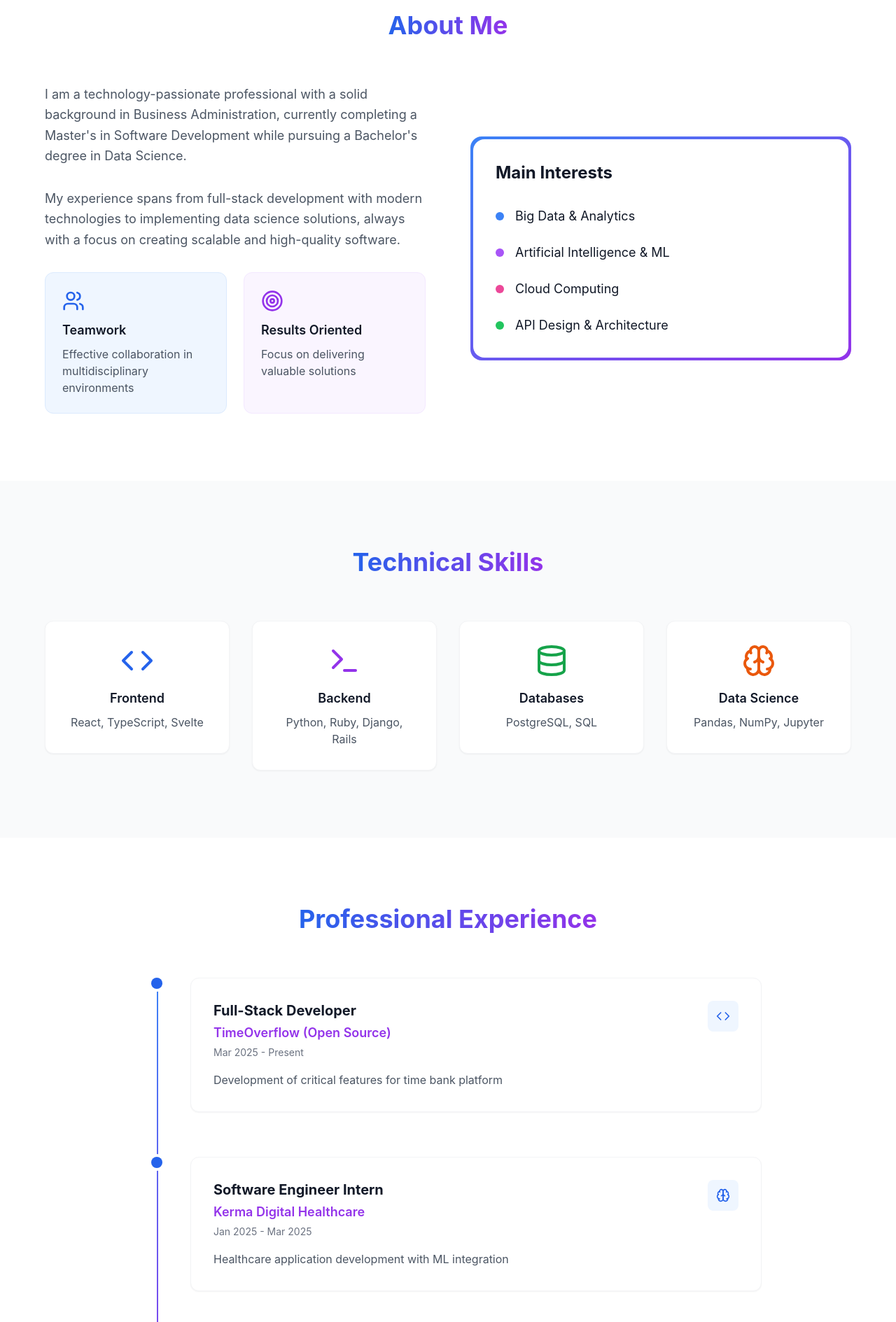
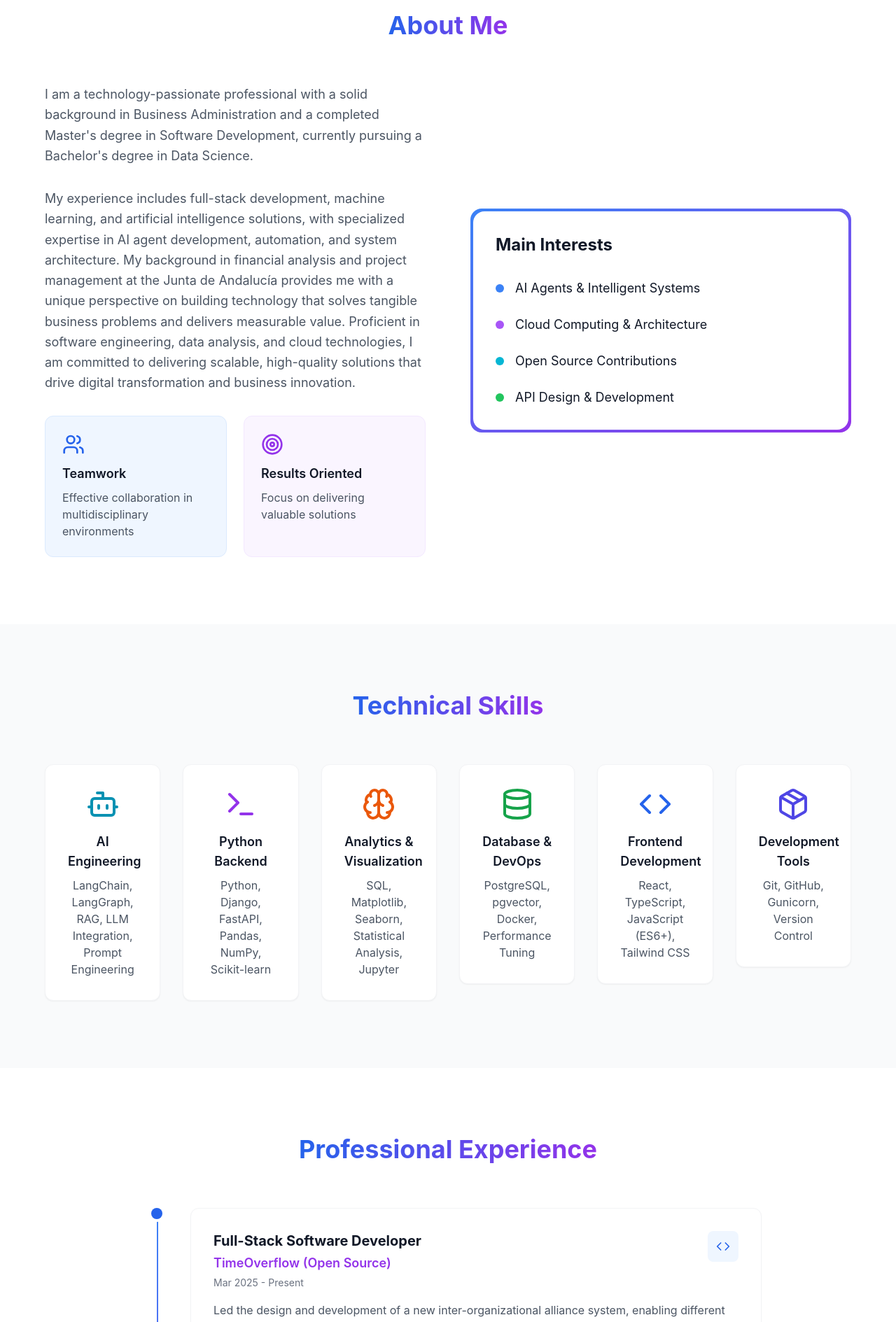
Before and after one commit to gmartincor/Guillermo-portfolio, a React (Create React App) app: page / in a window 1280 px wide. Shown: the part 880-2769 px from the top of the page at 70% size. Built offline with nearby package versions, Linux system fonts and the light colour scheme; the HTML template or start-up script is replaced by a standard one.

Commit message:
refactor: reorganize and enhance technical skills section for clarity and impact

```diff
--- a/src/components/About/About.js
+++ b/src/components/About/About.js
@@ -15,14 +15,16 @@ const About = () => {
           <div className="space-y-8">
             <p className="text-lg text-gray-600 dark:text-gray-400 leading-relaxed">
               I am a technology-passionate professional with a solid background in
-              Business Administration, currently completing a Master's in Software Development
-              while pursuing a Bachelor's degree in Data Science.
+              Business Administration and a completed Master's degree in Software Development,
+              currently pursuing a Bachelor's degree in Data Science.
             </p>
 
             <p className="text-lg text-gray-600 dark:text-gray-400 leading-relaxed">
-              My experience spans from full-stack development with modern technologies to
-              implementing data science solutions, always with a focus on creating
-              scalable and high-quality software.
+              My experience includes full-stack development, machine learning, and artificial intelligence solutions,
+              with specialized expertise in AI agent development, automation, and system architecture.
+              My background in financial analysis and project management at the Junta de Andalucía provides me with a unique perspective on building technology that solves tangible business problems and delivers measurable value.
+              Proficient in software engineering, data analysis, and cloud technologies,
+              I am committed to delivering scalable, high-quality solutions that drive digital transformation and business innovation.
             </p>
 
             <div className="grid grid-cols-1 sm:grid-cols-2 gap-6 mt-12">
@@ -50,19 +52,19 @@ const About = () => {
                 <div className="space-y-6">
                   <div className="flex items-center gap-4">
                     <div className="w-3 h-3 bg-blue-500 rounded-full"></div>
-                    <span className="text-lg">Big Data & Analytics</span>
+                    <span className="text-lg">AI Agents & Intelligent Systems</span>
                   </div>
                   <div className="flex items-center gap-4">
                     <div className="w-3 h-3 bg-purple-500 rounded-full"></div>
-                    <span className="text-lg">Artificial Intelligence & ML</span>
+                    <span className="text-lg">Cloud Computing & Architecture</span>
                   </div>
                   <div className="flex items-center gap-4">
-                    <div className="w-3 h-3 bg-pink-500 rounded-full"></div>
-                    <span className="text-lg">Cloud Computing</span>
+                    <div className="w-3 h-3 bg-cyan-500 rounded-full"></div>
+                    <span className="text-lg">Open Source Contributions</span>
                   </div>
                   <div className="flex items-center gap-4">
                     <div className="w-3 h-3 bg-green-500 rounded-full"></div>
-                    <span className="text-lg">API Design & Architecture</span>
+                    <span className="text-lg">API Design & Development</span>
                   </div>
                 </div>
               </div>
--- a/src/components/Contact/Contact.js
+++ b/src/components/Contact/Contact.js
@@ -13,7 +13,7 @@ const Contact = () => {
         </h2>
 
         <p className="text-xl text-gray-600 dark:text-gray-400 mb-16 leading-relaxed">
-          I'm always interested in new projects and collaboration opportunities
+          I'm always interested in new software development projects, AI implementation opportunities, and professional collaboration
         </p>
 
         <div className="grid grid-cols-1 md:grid-cols-2 lg:grid-cols-4 gap-8 mb-16">
--- a/src/components/Hero/Hero.js
+++ b/src/components/Hero/Hero.js
@@ -34,12 +34,12 @@ const Hero = () => {
 
         <div className="flex flex-col sm:flex-row items-center justify-center gap-4 mb-8">
           <div className="flex items-center gap-2 bg-blue-50 dark:bg-blue-900/30 px-6 py-3 rounded-full border border-blue-200 dark:border-blue-800">
-            <Terminal className="w-5 h-5 text-blue-600 dark:text-blue-400" />
-            <span className="text-lg font-semibold">Software Developer</span>
+            <Brain className="w-5 h-5 text-blue-600 dark:text-blue-400" />
+            <span className="text-lg font-semibold">AI Engineer</span>
           </div>
           <div className="flex items-center gap-2 bg-purple-50 dark:bg-purple-900/30 px-6 py-3 rounded-full border border-purple-200 dark:border-purple-800">
-            <Brain className="w-5 h-5 text-purple-600 dark:text-purple-400" />
-            <span className="text-lg font-semibold">Data Scientist</span>
+            <Terminal className="w-5 h-5 text-purple-600 dark:text-purple-400" />
+            <span className="text-lg font-semibold">Full-Stack Developer</span>
           </div>
         </div>
 
--- a/src/components/Skills/Skills.js
+++ b/src/components/Skills/Skills.js
@@ -1,5 +1,5 @@
 import React from 'react';
-import { Code, Terminal, Database, Brain } from 'lucide-react';
+import { Code, Terminal, Database, Brain, Bot, Package } from 'lucide-react';
 
 const Skills = () => {
   return (
@@ -12,13 +12,13 @@ const Skills = () => {
         </h2>
 
         {/* Summary Cards */}
-        <div className="grid grid-cols-2 md:grid-cols-4 gap-8">
+        <div className="grid grid-cols-2 md:grid-cols-6 gap-8">
           <div className="text-center group">
             <div className="bg-white dark:bg-gray-900 p-8 rounded-xl shadow-sm border border-gray-100 dark:border-gray-800 hover:shadow-lg transition-all duration-300">
-              <Code className="w-12 h-12 mx-auto mb-4 text-blue-600 group-hover:scale-110 transition-transform" />
-              <h4 className="font-semibold text-lg mb-2">Frontend</h4>
+              <Bot className="w-12 h-12 mx-auto mb-4 text-cyan-600 group-hover:scale-110 transition-transform" />
+              <h4 className="font-semibold text-lg mb-2">AI Engineering</h4>
               <p className="text-gray-600 dark:text-gray-400">
-                React, TypeScript, Svelte
+                LangChain, LangGraph, RAG, LLM Integration, Prompt Engineering
               </p>
             </div>
           </div>
@@ -26,9 +26,19 @@ const Skills = () => {
           <div className="text-center group">
             <div className="bg-white dark:bg-gray-900 p-8 rounded-xl shadow-sm border border-gray-100 dark:border-gray-800 hover:shadow-lg transition-all duration-300">
               <Terminal className="w-12 h-12 mx-auto mb-4 text-purple-600 group-hover:scale-110 transition-transform" />
-              <h4 className="font-semibold text-lg mb-2">Backend</h4>
+              <h4 className="font-semibold text-lg mb-2">Python Backend</h4>
               <p className="text-gray-600 dark:text-gray-400">
-                Python, Ruby, Django, Rails
+                Python, Django, FastAPI, Pandas, NumPy, Scikit-learn
+              </p>
+            </div>
+          </div>
+
+          <div className="text-center group">
+            <div className="bg-white dark:bg-gray-900 p-8 rounded-xl shadow-sm border border-gray-100 dark:border-gray-800 hover:shadow-lg transition-all duration-300">
+              <Brain className="w-12 h-12 mx-auto mb-4 text-orange-600 group-hover:scale-110 transition-transform" />
+              <h4 className="font-semibold text-lg mb-2">Analytics & Visualization</h4>
+              <p className="text-gray-600 dark:text-gray-400">
+                SQL, Matplotlib, Seaborn, Statistical Analysis, Jupyter
               </p>
             </div>
           </div>
@@ -36,19 +46,29 @@ const Skills = () => {
           <div className="text-center group">
             <div className="bg-white dark:bg-gray-900 p-8 rounded-xl shadow-sm border border-gray-100 dark:border-gray-800 hover:shadow-lg transition-all duration-300">
               <Database className="w-12 h-12 mx-auto mb-4 text-green-600 group-hover:scale-110 transition-transform" />
-              <h4 className="font-semibold text-lg mb-2">Databases</h4>
+              <h4 className="font-semibold text-lg mb-2">Database & DevOps</h4>
               <p className="text-gray-600 dark:text-gray-400">
-                PostgreSQL, SQL
+                PostgreSQL, pgvector, Docker, Performance Tuning
               </p>
             </div>
           </div>
 
           <div className="text-center group">
             <div className="bg-white dark:bg-gray-900 p-8 rounded-xl shadow-sm border border-gray-100 dark:border-gray-800 hover:shadow-lg transition-all duration-300">
-              <Brain className="w-12 h-12 mx-auto mb-4 text-orange-600 group-hover:scale-110 transition-transform" />
-              <h4 className="font-semibold text-lg mb-2">Data Science</h4>
+              <Code className="w-12 h-12 mx-auto mb-4 text-blue-600 group-hover:scale-110 transition-transform" />
+              <h4 className="font-semibold text-lg mb-2">Frontend Development</h4>
               <p className="text-gray-600 dark:text-gray-400">
-                Pandas, NumPy, Jupyter
+                React, TypeScript, JavaScript (ES6+), Tailwind CSS
+              </p>
+            </div>
+          </div>
+
+          <div className="text-center group">
+            <div className="bg-white dark:bg-gray-900 p-8 rounded-xl shadow-sm border border-gray-100 dark:border-gray-800 hover:shadow-lg transition-all duration-300">
+              <Package className="w-12 h-12 mx-auto mb-4 text-indigo-600 group-hover:scale-110 transition-transform" />
+              <h4 className="font-semibold text-lg mb-2">Development Tools</h4>
+              <p className="text-gray-600 dark:text-gray-400">
+                Git, GitHub, Gunicorn, Version Control
               </p>
             </div>
           </div>
--- a/src/data/projects.js
+++ b/src/data/projects.js
@@ -2,16 +2,16 @@ export const projects = [
   {
     id: 1,
     title: 'ReAct Agent for Mathematical Computing',
-    description: 'Intelligent ReAct agent that combines advanced AI capabilities with mathematical computation tools for solving integral calculus problems.',
+    description: 'Engineered an intelligent ReAct agent that seamlessly integrates advanced AI reasoning with mathematical computation tools, revolutionizing automated problem-solving for complex integral calculus.',
     tech: ['Python', 'LangChain', 'LangGraph', 'Streamlit', 'PostgreSQL', 'Docker', 'Matplotlib', 'SymPy'],
     highlights: [
-      'LangGraph ReAct workflow implementation',
-      'BigTool semantic tool selection system',
-      'Google Gemini 2.5 Flash integration',
-      'Interactive mathematical visualizations',
-      'Full PostgreSQL persistence layer',
-      'Professional Docker deployment',
-      'Comprehensive Jupyter test suite'
+      'Architected production-ready LangGraph ReAct workflow',
+      'Developed BigTool semantic tool selection system for intelligent automation',
+      'Integrated Google Gemini 2.5 Flash for enhanced reasoning capabilities',
+      'Created interactive mathematical visualizations with real-time rendering',
+      'Implemented robust PostgreSQL persistence layer for data integrity',
+      'Delivered containerized deployment solution with Docker',
+      'Built comprehensive Jupyter test suite ensuring reliability'
     ],
     link: 'https://github.com/gmartincor/Euler-LanGraph-Agent',
     type: 'professional'
@@ -19,13 +19,13 @@ export const projects = [
   {
     id: 2,
     title: 'TimeOverflow - Alliance System',
-    description: 'Lead the development of an inter-organizational alliance system for time bank communities.',
+    description: 'Architected and delivered an innovative inter-organizational alliance system that revolutionizes collaboration between time bank communities, enabling seamless resource sharing across distributed networks.',
     tech: ['Ruby on Rails', 'PostgreSQL', 'JavaScript', 'Leaflet.js', 'Highcharts'],
     highlights: [
-      'Full-stack architecture with MVC',
-      'Interactive geospatial visualization',
-      'Secure transaction system',
-      'Open source community integration'
+      'Designed full-stack MVC architecture from ground up',
+      'Built interactive geospatial visualization platform',
+      'Implemented secure cross-organizational transaction system',
+      'Drove open source community adoption and engagement'
     ],
     link: 'https://github.com/coopdevs/timeoverflow',
     type: 'open-source'
@@ -33,27 +33,28 @@ export const projects = [
   {
     id: 3,
     title: 'Zento ERP - Multi-Tenant Business Management System',
-    description: 'Comprehensive ERP system designed for multi-tenant business management with hierarchical business lines, professional invoicing, and complete data portability.',
+    description: 'Architected a comprehensive enterprise-grade ERP system enabling scalable management of complex organizational hierarchies with professional-grade invoicing and complete data sovereignty.',
     tech: ['Django', 'PostgreSQL', 'Python', 'Docker', 'Gunicorn', 'Tailwind CSS'],
     highlights: [
-      'Multi-tenant architecture with PostgreSQL schemas',
-      'Professional invoicing system with PDF generation',
-      'Advanced data export system (CSV, Excel, ZIP, JSON)',
-      'Hierarchical business structure management',
-      'Real-time analytics dashboard'
+      'Engineered multi-tenant architecture utilizing PostgreSQL schemas',
+      'Engineered a professional invoicing module capable of generating custom PDF reports',
+      'Developed advanced data export system supporting multiple formats (CSV, Excel, ZIP, JSON)',
+      'Implemented hierarchical business structure management',
+      'Created real-time analytics dashboard providing actionable business insights'
     ],
     type: 'professional'
   },
   {
     id: 4,
     title: 'Healthcare ML Integration Platform',
-    description: 'ML algorithm integration platform for healthcare applications at Kerma Digital.',
+    description: 'Engineered a robust machine learning integration platform that seamlessly connects AI algorithms with healthcare applications, accelerating medical decision-making and improving patient outcomes.',
     tech: ['Django', 'Svelte', 'Python', 'RESTful APIs', 'Docker'],
     highlights: [
-      'Robust APIs for data exchange',
-      'Performance optimization',
-      'Comprehensive testing',
-      'Scalable architecture'
+      'Architected high-performance APIs for real-time data exchange',
+      'Optimized system performance and enhanced response efficiency',
+      'Delivered comprehensive test coverage ensuring system reliability',
+      'Designed scalable architecture to handle increased data throughput',
+      'Integrated ML models with secure healthcare data protocols'
     ],
     type: 'professional'
   }
--- a/src/data/timeline.js
+++ b/src/data/timeline.js
@@ -4,9 +4,9 @@ export const timeline = [
   {
     id: 1,
     date: 'Mar 2025 - Present',
-    title: 'Full-Stack Developer',
+    title: 'Full-Stack Software Developer',
     company: 'TimeOverflow (Open Source)',
-    description: 'Development of critical features for time bank platform',
+    description: 'Led the design and development of a new inter-organizational alliance system, enabling different time banks to connect and share resources. Engineered the full-stack architecture using Ruby on Rails and PostgreSQL, driving community collaboration across distributed networks.',
     icon: <Code className="w-5 h-5" />
   },
   {
@@ -14,7 +14,7 @@ export const timeline = [
     date: 'Jan 2025 - Mar 2025',
     title: 'Software Engineer Intern',
     company: 'Kerma Digital Healthcare',
-    description: 'Healthcare application development with ML integration',
+    description: 'Developed and optimized RESTful APIs to integrate machine learning models into the core healthcare application. Improved data processing efficiency and system scalability for medical software solutions, enhancing patient care delivery through intelligent automation.',
     icon: <Brain className="w-5 h-5" />
   },
   {
@@ -22,7 +22,7 @@ export const timeline = [
     date: 'Mar 2021 - Dec 2023',
     title: 'Financial Analysis Manager',
     company: 'Junta de Andalucía',
-    description: 'Financial management of governmental projects',
+    description: 'Project management and financial analysis of governmental initiatives, budget planning, data analysis, and stakeholder coordination for public sector projects',
     icon: <Briefcase className="w-5 h-5" />
   }
 ];
--- a/src/utils/constants.js
+++ b/src/utils/constants.js
@@ -9,16 +9,18 @@ export const navigation = [
 ];
 
 export const skills = {
-  frontend: ['React', 'TypeScript', 'Svelte'],
-  backend: ['Python', 'Ruby', 'Django', 'Rails'],
-  databases: ['PostgreSQL', 'SQL'],
-  datascience: ['Pandas', 'NumPy', 'Jupyter']
+  aiengineering: ['LangChain', 'LangGraph', 'RAG', 'LLM API Integration', 'Prompt Engineering', 'Semantic Search', 'Vector Embeddings'],
+  pythonbackend: ['Python', 'Pandas', 'NumPy', 'Scikit-learn', 'Django', 'FastAPI', 'RESTful APIs'],
+  analytics: ['SQL', 'Matplotlib', 'Seaborn', 'Statistical Analysis', 'Jupyter Notebooks'],
+  database: ['PostgreSQL', 'Schema Design', 'Performance Tuning', 'pgvector'],
+  devops: ['Docker', 'Gunicorn', 'Git', 'GitHub'],
+  frontend: ['React', 'TypeScript', 'JavaScript (ES6+)', 'HTML5', 'CSS3', 'Tailwind CSS']
 };
 
 export const personalInfo = {
   name: 'Guillermo Martín Correa',
-  title: 'Software Developer & Data Scientist',
-  tagline: 'Transforming ideas into innovative technological solutions with a focus on full-stack development and data science',
+  title: 'AI Engineer & Full-Stack Developer',
+  tagline: 'Building intelligent applications and AI agents with a full-stack engineering foundation',
   email: 'guillermomc007@gmail.com',
   phone: '+34 686 54 95 94',
   linkedin: 'https://linkedin.com/in/Guillermo-Martin-Correa',
```
